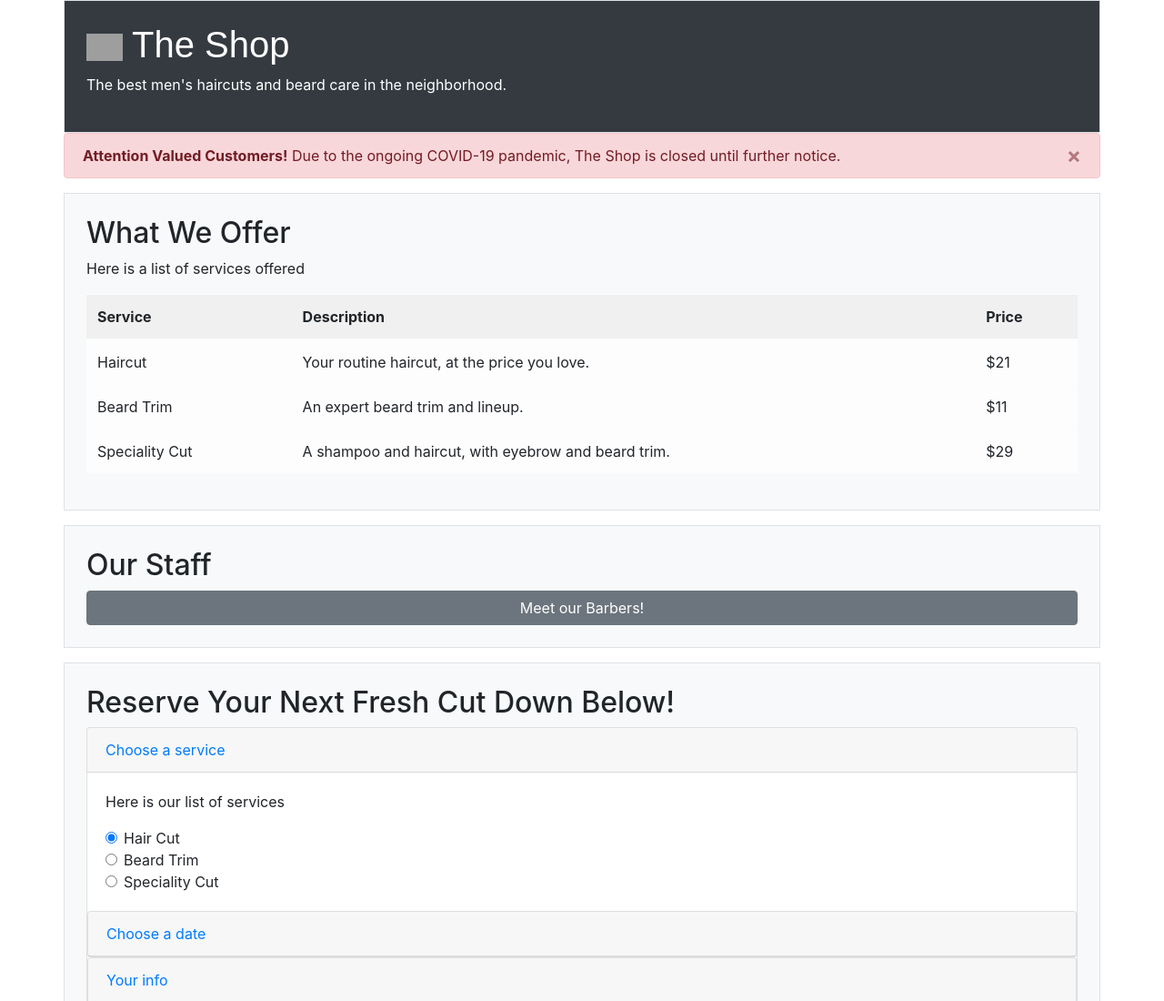
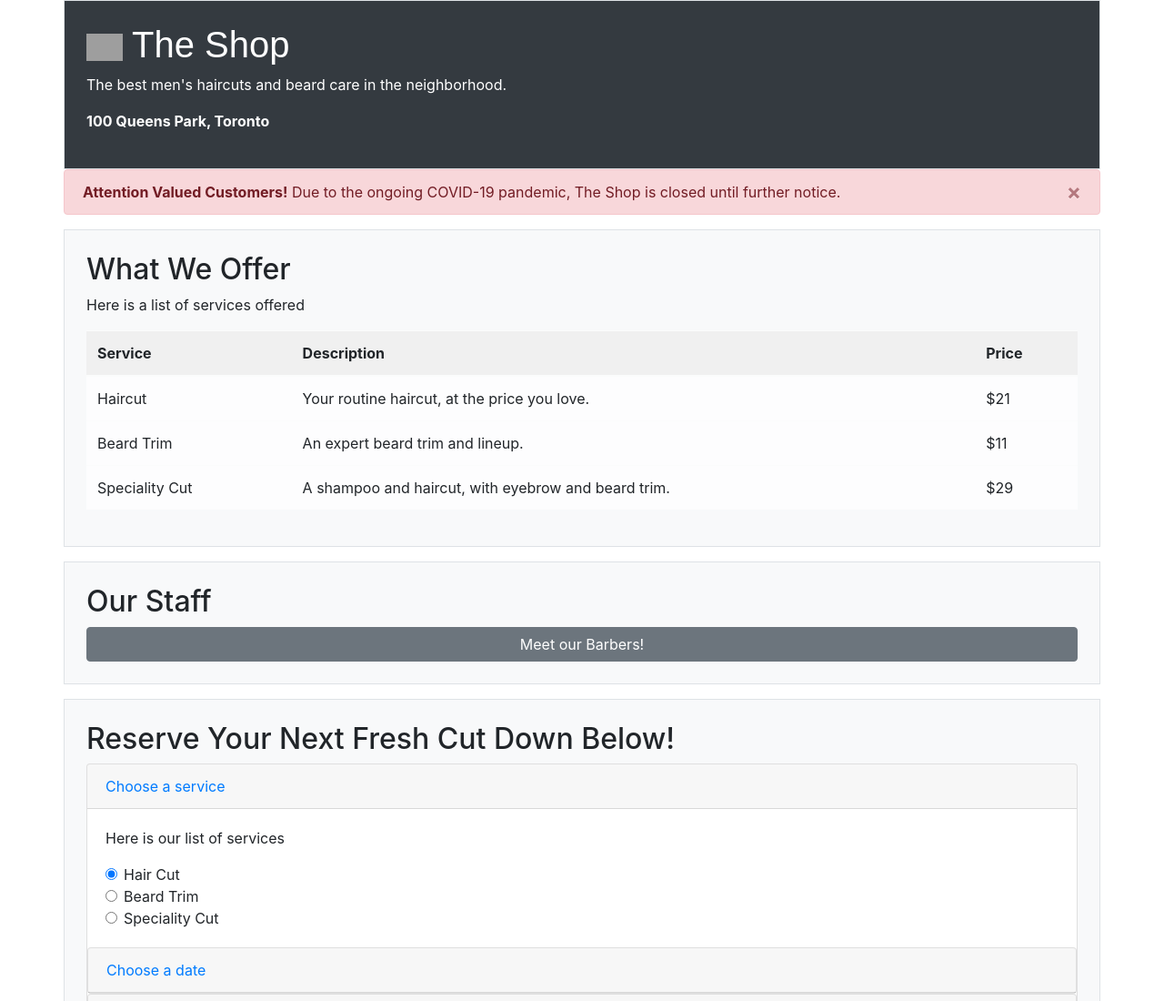
Before and after one commit to kartik34/SEG3125-Module4, a plain HTML site: page index.html in a window 1280 px wide. Shown: the top 1100 px of the page at 91% size. Drawn offline with nearby package versions, Linux system fonts and the light colour scheme; grey boxes are pictures that could not be loaded.

Commit message:
add address

```diff
--- a/index.html
+++ b/index.html
@@ -35,6 +35,7 @@
     <div class="container-md p-4 mg-3 border bg-dark text-white title">
         <h1 id="title"><img id="logo" src="https://i.imgur.com/U9erXeL.png" width="40">The Shop</h1>
         <p>The best men's haircuts and beard care in the neighborhood.</p>
+        <p><strong> 100 Queens Park, Toronto</strong></p>
     </div>
 
     <!-- Bootstrap contains a grid system you can explore https://www.w3schools.com/bootstrap4/bootstrap_grid_system.asp -->
```
